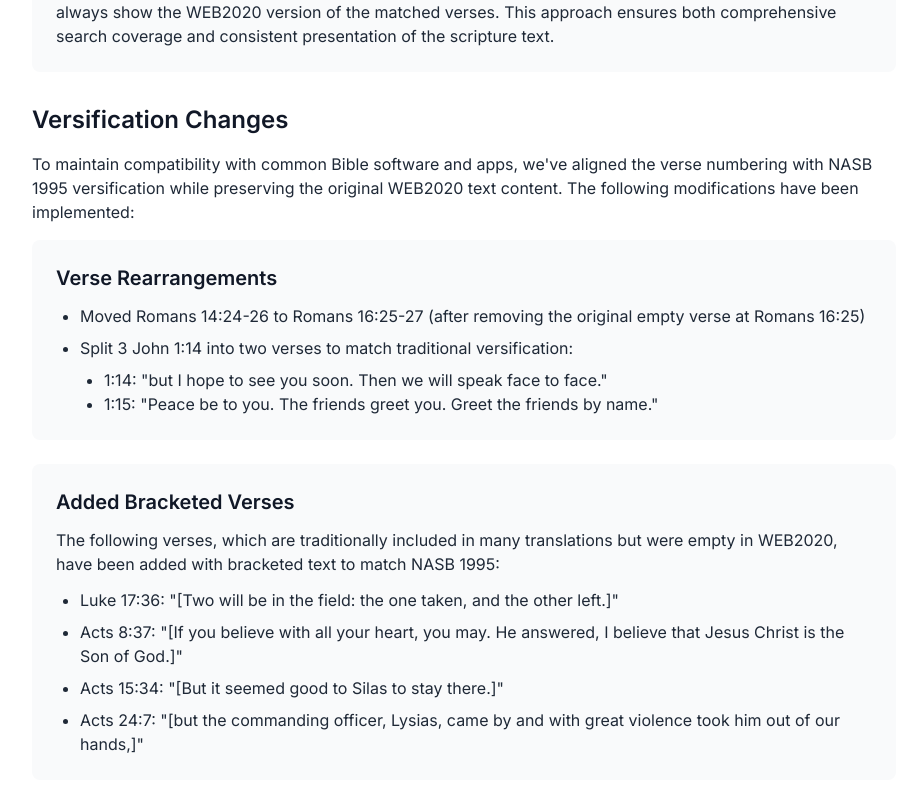
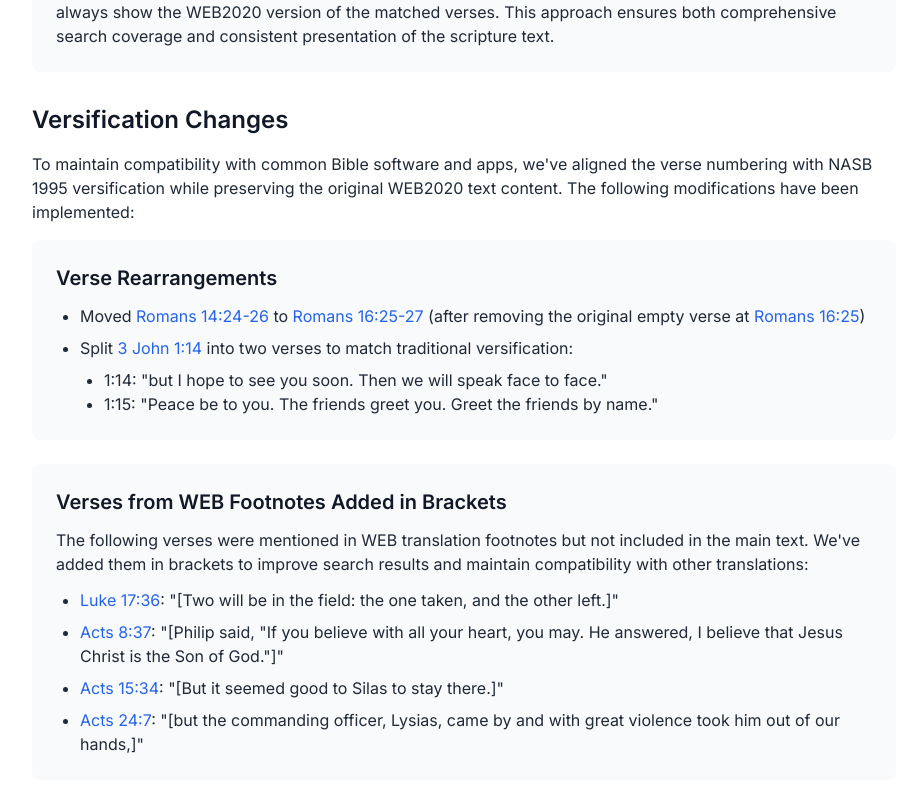
Before and after one commit to VerseWell/versewell.github.io, a Next.js app: page /translation in a window 1280 px wide. Shown: the part 484-1276 px from the top of the page, without its empty margins (176-1078 px from the left). Built offline with nearby package versions, Linux system fonts and the light colour scheme.

Commit message:
Rearrange Bible verses and update footer link text

```diff
--- a/src/app/translation/page.tsx
+++ b/src/app/translation/page.tsx
@@ -49,8 +49,8 @@ export default function TranslationInfoPage() {
                 <div className="bg-gray-50 dark:bg-gray-800 p-6 rounded-lg mb-6">
                     <h3 className="text-xl font-semibold mb-3 text-gray-900 dark:text-white">Verse Rearrangements</h3>
                     <ul className="list-disc pl-6 space-y-2 text-gray-800 dark:text-gray-200">
-                        <li>Moved Romans 14:24-26 to Romans 16:25-27 (after removing the original empty verse at Romans 16:25)</li>
-                        <li>Split 3 John 1:14 into two verses to match traditional versification:
+                        <li>Moved <a href="https://www.biblegateway.com/passage/?search=Romans%2014%3A24-26&version=WEB,NASB1995" target="_blank" rel="noopener noreferrer" className="text-blue-600 hover:text-blue-800 dark:text-blue-400 dark:hover:text-blue-300">Romans 14:24-26</a> to <a href="https://www.biblegateway.com/passage/?search=Romans%2016%3A25-27&version=WEB,NASB1995" target="_blank" rel="noopener noreferrer" className="text-blue-600 hover:text-blue-800 dark:text-blue-400 dark:hover:text-blue-300">Romans 16:25-27</a> (after removing the original empty verse at <a href="https://www.biblegateway.com/passage/?search=Romans%2016%3A25&version=WEB,NASB1995" target="_blank" rel="noopener noreferrer" className="text-blue-600 hover:text-blue-800 dark:text-blue-400 dark:hover:text-blue-300">Romans 16:25</a>)</li>
+                        <li>Split <a href="https://www.biblegateway.com/passage/?search=3John%201%3A14-15&version=WEB,NASB1995" target="_blank" rel="noopener noreferrer" className="text-blue-600 hover:text-blue-800 dark:text-blue-400 dark:hover:text-blue-300">3 John 1:14</a> into two verses to match traditional versification:
                             <ul className="list-disc pl-6 mt-2">
                                 <li>1:14: &quot;but I hope to see you soon. Then we will speak face to face.&quot;</li>
                                 <li>1:15: &quot;Peace be to you. The friends greet you. Greet the friends by name.&quot;</li>
@@ -60,16 +60,16 @@ export default function TranslationInfoPage() {
                 </div>
 
                 <div className="bg-gray-50 dark:bg-gray-800 p-6 rounded-lg">
-                    <h3 className="text-xl font-semibold mb-3 text-gray-900 dark:text-white">Added Bracketed Verses</h3>
+                    <h3 className="text-xl font-semibold mb-3 text-gray-900 dark:text-white">Verses from WEB Footnotes Added in Brackets</h3>
                     <p className="mb-3 text-gray-800 dark:text-gray-200">
-                        The following verses, which are traditionally included in many translations but were empty in WEB2020,
-                        have been added with bracketed text to match NASB 1995:
+                        The following verses were mentioned in WEB translation footnotes but not included in the main text.
+                        We&apos;ve added them in brackets to improve search results and maintain compatibility with other translations:
                     </p>
                     <ul className="list-disc pl-6 space-y-2 text-gray-800 dark:text-gray-200">
-                        <li>Luke 17:36: &quot;[Two will be in the field: the one taken, and the other left.]&quot;</li>
-                        <li>Acts 8:37: &quot;[If you believe with all your heart, you may. He answered, I believe that Jesus Christ is the Son of God.]&quot;</li>
-                        <li>Acts 15:34: &quot;[But it seemed good to Silas to stay there.]&quot;</li>
-                        <li>Acts 24:7: &quot;[but the commanding officer, Lysias, came by and with great violence took him out of our hands,]&quot;</li>
+                        <li><a href="https://www.biblegateway.com/passage/?search=Luke%2017%3A36&version=WEB,NASB1995" target="_blank" rel="noopener noreferrer" className="text-blue-600 hover:text-blue-800 dark:text-blue-400 dark:hover:text-blue-300">Luke 17:36</a>: &quot;[Two will be in the field: the one taken, and the other left.]&quot;</li>
+                        <li><a href="https://www.biblegateway.com/passage/?search=Acts%208%3A37&version=WEB,NASB1995" target="_blank" rel="noopener noreferrer" className="text-blue-600 hover:text-blue-800 dark:text-blue-400 dark:hover:text-blue-300">Acts 8:37</a>: &quot;[Philip said, &quot;If you believe with all your heart, you may. He answered, I believe that Jesus Christ is the Son of God.&quot;]&quot;</li>
+                        <li><a href="https://www.biblegateway.com/passage/?search=Acts%2015%3A34&version=WEB,NASB1995" target="_blank" rel="noopener noreferrer" className="text-blue-600 hover:text-blue-800 dark:text-blue-400 dark:hover:text-blue-300">Acts 15:34</a>: &quot;[But it seemed good to Silas to stay there.]&quot;</li>
+                        <li><a href="https://www.biblegateway.com/passage/?search=Acts%2024%3A7&version=WEB,NASB1995" target="_blank" rel="noopener noreferrer" className="text-blue-600 hover:text-blue-800 dark:text-blue-400 dark:hover:text-blue-300">Acts 24:7</a>: &quot;[but the commanding officer, Lysias, came by and with great violence took him out of our hands,]&quot;</li>
                     </ul>
                 </div>
             </section>
--- a/src/components/layout/Footer.tsx
+++ b/src/components/layout/Footer.tsx
@@ -18,7 +18,7 @@ const Footer = () => {
                             href="/translation"
                             className="text-gray-600 dark:text-gray-300 hover:text-gray-900 dark:hover:text-white transition-colors"
                         >
-                            Translation Info
+                            Translation
                         </a>
                         <a
                             href="/privacy"
```
